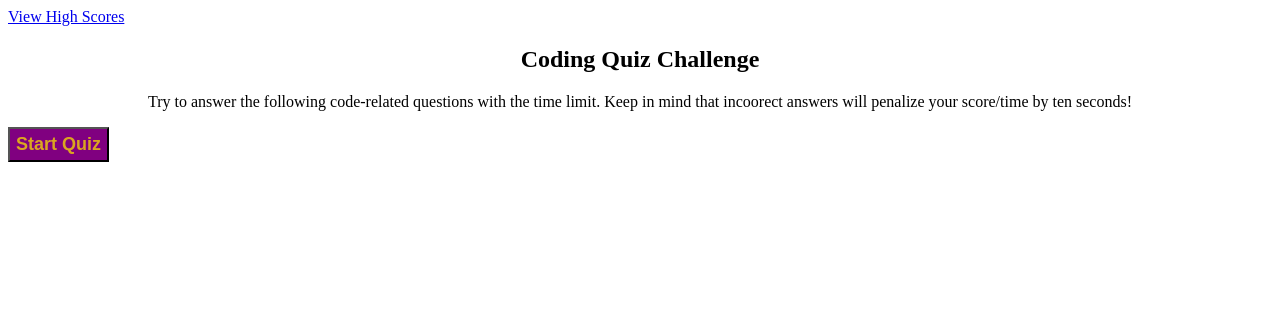
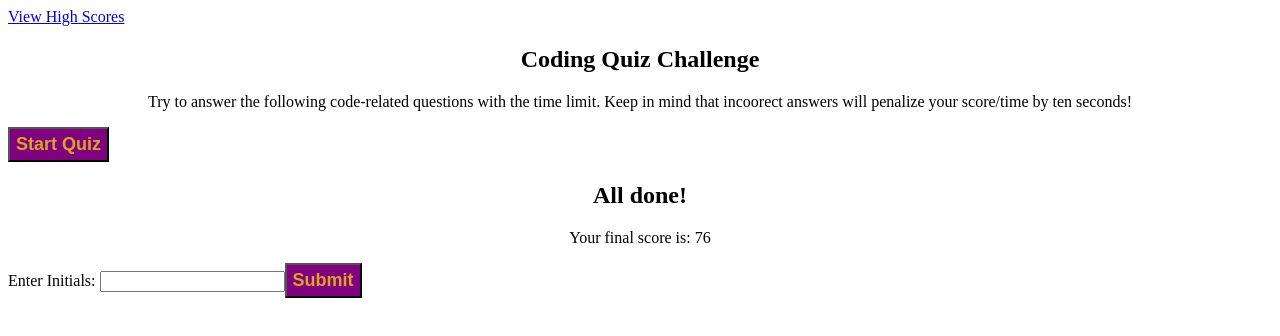
Before and after one commit to jnel-221/theseQuestionsThree, a plain HTML site: page index.html in a window 1280 px wide. Drawn offline with Linux system fonts and the light colour scheme.

Commit message:
created displayScore function; updated index.html

```diff
--- a/assets/js/script.js
+++ b/assets/js/script.js
@@ -32,7 +32,7 @@ var questionsAnswers = [
 
 
     //quiz functions
-//paints question and answer set to the page
+
 startQuiz.addEventListener("click", function(event){
     event.preventDefault();
     //hide opening text
@@ -42,6 +42,7 @@ startQuiz.addEventListener("click", function(event){
     // start timer
     timer();
 });
+//paints question and answer set to the page, advances through object.
 function showQuestion(q){
      //insert question text to h2
     quizQuestion.innerHTML = q.question;
@@ -71,12 +72,54 @@ function showQuestion(q){
 
          } else {
             showQuestion(questionsAnswers.shift());
-         }
-        }
-    }
+         };
+        };
+
+    };
 
 
-}
+};
+
+ displayScore();
+//Function to display & store scores and initials
+function displayScore(){
+    //clear text from page
+    quizQuestion.innerHTML = "";
+    ansList.innerHTML = "";
+
+    //grab HTML elements
+    var allDone = document.querySelector("#save-score");
+    var enterScore = document.querySelector("#input");
+
+    //create HTML elements
+    var scoreEl = document.createElement("p");
+    var inputLabel = document.createElement("label");
+    var inputEl = document.createElement("input");
+    var submitSpan = document.createElement("span");
+    var submitBtn = document.createElement("button");
+
+    //manipulate HTML elements
+    allDone.innerHTML = "All done!"
+    scoreEl.innerHTML = "Your final score is: " + timeRemaining;
+    inputLabel.innerHTML = "Enter Initials: ";
+    inputLabel.setAttribute("for", "initials");
+    inputEl.setAttribute("type", "text");
+    submitBtn.innerHTML = "Submit";
+
+    //append elements to DOM
+    enterScore.appendChild(scoreEl);
+    enterScore.append(inputLabel);
+    enterScore.append(inputEl);
+    enterScore.appendChild(submitSpan);
+    submitSpan.appendChild(submitBtn);
+
+    //event handler on submit button
+    submitBtn.onclick = function (event) {
+        event.preventDefault();
+        //call function that sets time and score tolocal storage
+        //open highScores.html page
+    }
+};
 
 
 //main timer function, with time of quiz set at 75 seconds
--- a/index.html
+++ b/index.html
@@ -24,12 +24,12 @@
           <div id="choices"></div>
       </div>
   </section>
-  <section id="endGame">
+  <form id="endGame">
     <div class="container">
-        <h2 id="question"></h2>
+        <h2 id="save-score"></h2>
         <div id="input"></div>
     </div>
-</section>
+  </form>
 
 <script src="assets/js/script.js"></script>
 </body>
```
